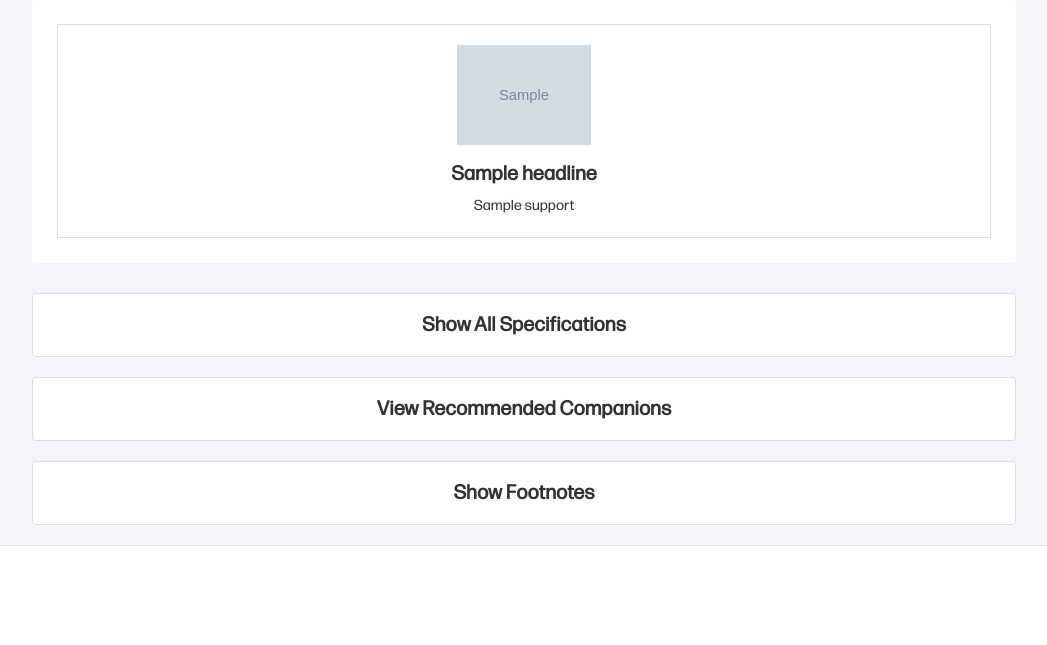
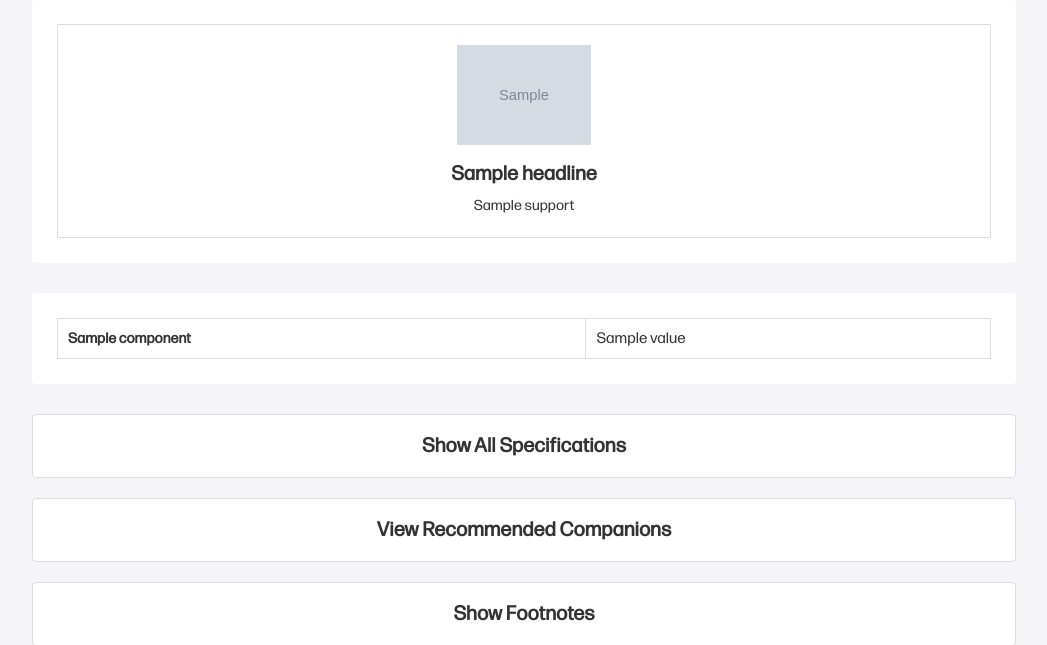
Before and after one commit to jinjernot/leliel, a Flask app: template templates/product_template.html in a window 1280 px wide. Shown: the part 1379-2024 px from the top of the page, without its empty margins (116-1163 px from the left). Before the commit the page ends 1925 px from the top, so only its background shows below. Run offline with Flask 3, Linux system fonts and the light colour scheme; the template is opened without the code that fills it: most values are stand-ins (such as "Sample title", 1, 10 or a date in 2020); grey boxes marked "Sample" are stand-in pictures.

Commit message:
Refactor: Enhance product processing by adding top components extraction and updating product template to display them

```diff
--- a/main.py
+++ b/main.py
@@ -3,7 +3,7 @@ import logging
 import secrets
 
 # Import the configuration from config.py
-from config import SECRET_KEY
+from config import SECRET_KEY, PRODUCT_HIERARCHY, TOP_COMPONENTS
 
 from app.api.get_product import get_product, get_product_by_params
 
@@ -13,6 +13,10 @@ app = Flask(__name__)
 app.config['SECRET_KEY'] = SECRET_KEY
 app.use_static_for = 'static'
 CACHE_DIR = 'cached_pages'
+
+# Add the imported dictionaries to the app config
+app.config['PRODUCT_HIERARCHY'] = PRODUCT_HIERARCHY
+app.config['TOP_COMPONENTS'] = TOP_COMPONENTS
 
 # Setup logging
 logging.basicConfig(level=logging.INFO)
--- a/templates/product_template.html
+++ b/templates/product_template.html
@@ -79,6 +79,31 @@
       </div>
     </div>
 
+    {% if top_components %}
+    <div id="top-components" class="content-card">
+        <table class="tech-specs-table">
+            <tbody>
+                {% for component in top_components %}
+                <tr>
+                    <td class="spec-label"><b>{{ component['name'] | safe }}</b></td>
+                    <td class="spec-value">
+                        {{ component['value'] | safe }}
+                        {% set ftnt_tag = component['tag'] ~ 'ftntnbr' %}
+                        {% if ftnt_tag in df['tag'].values %}
+                        {{ df[df['tag'] == ftnt_tag]['value'].iloc[0] | default('') | safe }}
+                        {% endif %}
+                    </td>
+                </tr>
+                {% endfor %}
+            </tbody>
+        </table>
+    </div>
+    {% endif %}
+
+
+
+
+
     <h2 id="see-more" class="expand-button">Show All Specifications</h2>
 
     <div id="tech-specs" class="content-card" style="display: none;">
```
Also changed, not shown: app/api/process_product.py (+18 -2 lines).
